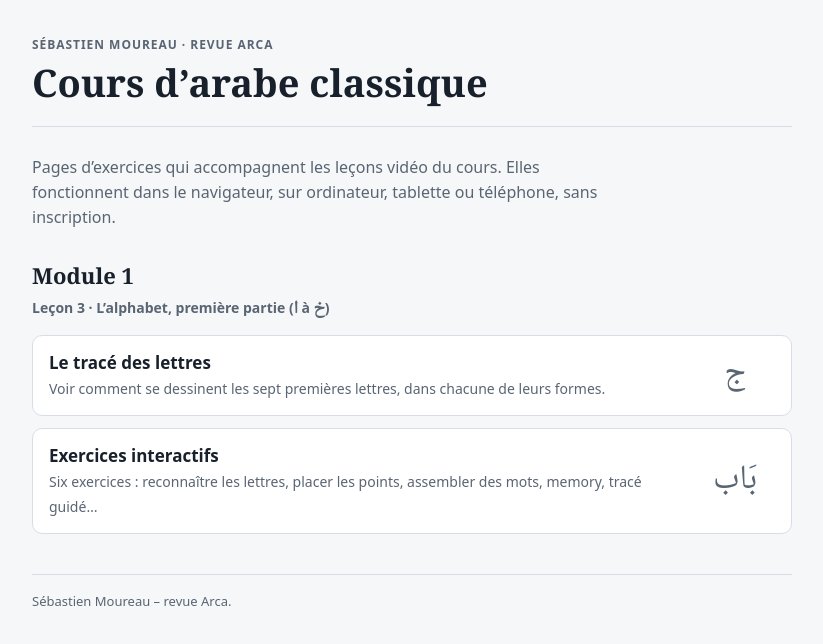
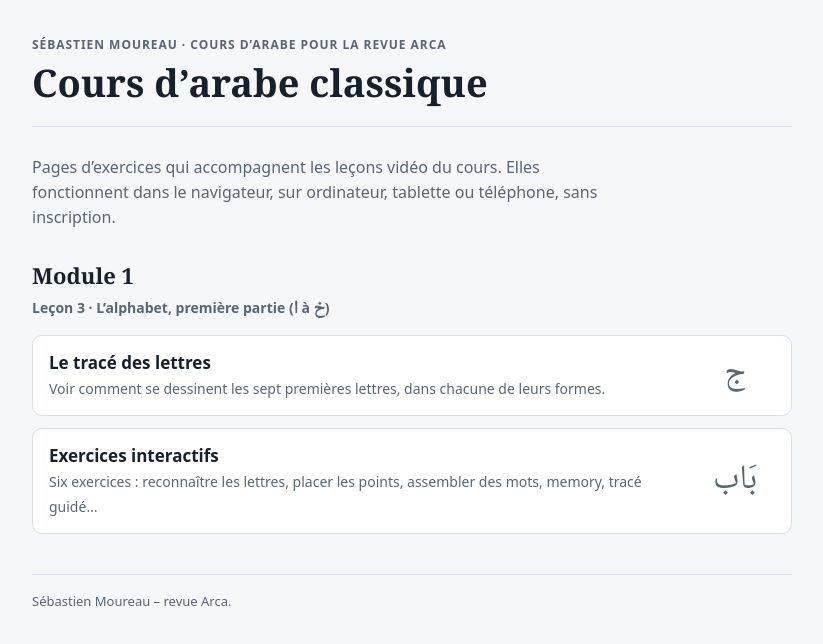
Before and after one commit to Sebastien-Moureau/cours-arabe-revue-arca, a plain HTML site: page index.html in a window 1280 px wide. Shown: the whole page, without its empty margins (228-1051 px from the left). Drawn offline with Linux system fonts and the light colour scheme.

Commit message:
Add files via upload

```diff
--- a/index.html
+++ b/index.html
@@ -56,7 +56,7 @@ footer { margin-top: 40px; padding-top: 16px; border-top: 1px solid var(--line);
 <div class="wrap">
   <header>
     <div>
-      <div class="eyebrow">Sébastien Moureau · revue Arca</div>
+      <div class="eyebrow">Sébastien Moureau · cours d’arabe pour la revue Arca</div>
       <h1>Cours d’arabe classique</h1>
     </div>
   </header>
```
